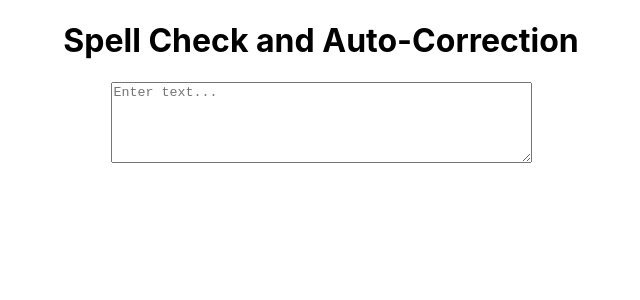
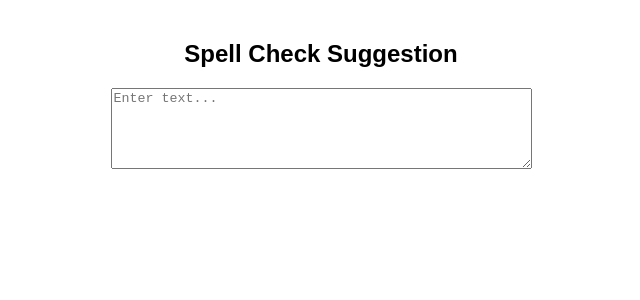
Before and after one commit to hems11/spellcheck-buildout, a React (Create React App) app: page / in a window 1280 px wide. Shown: the top 300 px of the page, without its empty margins (319-959 px from the left). Built offline with nearby package versions, Linux system fonts and the light colour scheme.

Commit message:
spell check case sensitive

```diff
--- a/src/components/SpellCheck.js
+++ b/src/components/SpellCheck.js
@@ -1,10 +1,11 @@
-import { useState } from "react";
+import React, { useState } from "react";
 
+// Dictionary of wrong → correct words
 const customDictionary = {
   teh: "the",
   wrok: "work",
   fot: "for",
-        exampl: "example"
+  exampl: "example",
 };
 
 const SpellCheck = () => {
@@ -15,27 +16,30 @@ const SpellCheck = () => {
     const text = e.target.value;
     const words = text.split(" ");
 
+    // Case-insensitive correction check
     const correctedWords = words.map(
       (word) => customDictionary[word.toLowerCase()] || word
     );
 
+    // Find first incorrect word
     const firstWrong = words.find(
       (word, i) => correctedWords[i] !== word && word.trim() !== ""
     );
 
     if (firstWrong) {
       const corrected = customDictionary[firstWrong.toLowerCase()];
-      setSuggestion(corrected);
+      setSuggestion(`Did you mean: ${corrected}?`);
     } else {
       setSuggestion("");
     }
 
     setInputText(text);
-   }
+  };
 
   return (
-        <div>
-            <h1>Spell Check and Auto-Correction </h1>
+    <div style={{ padding: "20px", fontFamily: "sans-serif" }}>
+      <h2>Spell Check Suggestion</h2>
+
       <textarea
         value={inputText}
         onChange={handleInputChange}
@@ -44,12 +48,10 @@ const SpellCheck = () => {
         placeholder="Enter text..."
       />
 
-            {suggestion && (
-                <p>Did you mean: <strong>{suggestion}?</strong></p>
-            )}
+      {/* Display the suggestion exactly as tests expect */}
+      {suggestion && <p>{suggestion}</p>}
     </div>
-    )
-
-}
+  );
+};
 
 export default SpellCheck;
```
Lines whose indentation alone changed are shown as unchanged.
